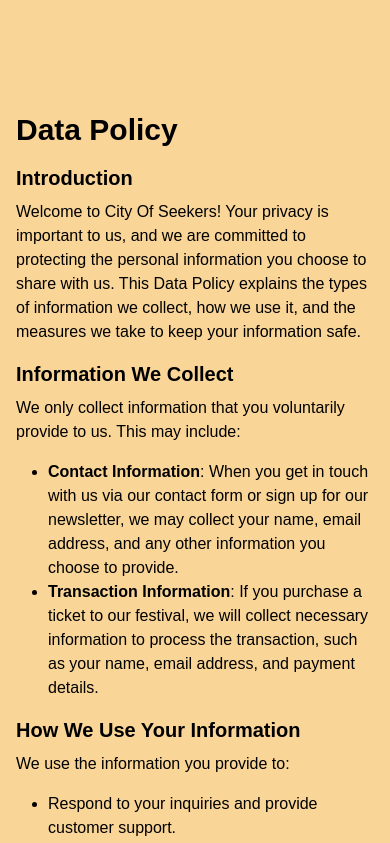
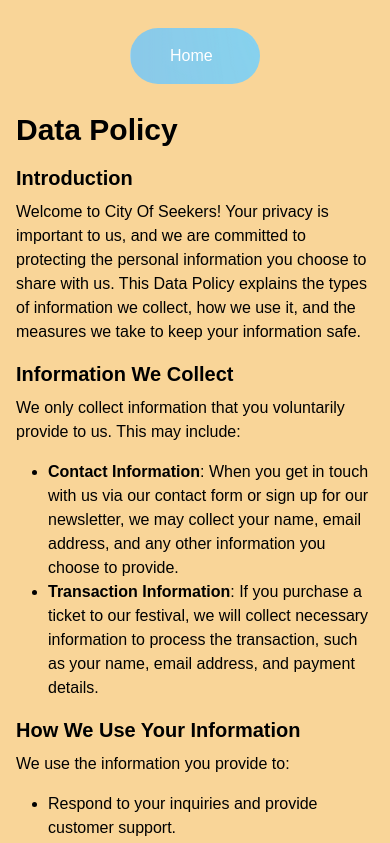
Before and after one commit to dev-cityofseekers/cos_website, a React (Create React App) app in the folder cos_website/: page /privacy-policy in a window 390 px wide. Shown: the top 843 px of the page. Built offline with nearby package versions, Linux system fonts and the light colour scheme.

Commit message:
lil responsive fix

```diff
--- a/cos_website/src/components/sections/Where.tsx
+++ b/cos_website/src/components/sections/Where.tsx
@@ -5,14 +5,14 @@
         <div className="font-omnes text-center text-4xl">
           Where is the Festival?
         </div>
-        <div className="flex flex-row pt-14 space-x-5">
+        <div className="lg:flex lg:flex-row pt-14 space-x-5">
           <iframe
-            className="rounded-xl h-96 w-full"
+            className="rounded-xl h-96 w-full pb-7"
             src="https://www.google.com/maps/embed?pb=!1m18!1m12!1m3!1d2450.5237039205963!2d9.293726498058325!3d52.106599394361226!2m3!1f0!2f0!3f0!3m2!1i1024!2i768!4f13.1!3m3!1m2!1s0x47ba893bd80d335d%3A0xce05d0aaaef6ffe3!2sPferdeweg%202%2C%2031787%20Hameln!5e0!3m2!1sde!2sde!4v1698185596746!5m2!1sde!2sde"
             loading="lazy"
           />
           <div className="w-full">
-            <div className="font-omnes  text-4xl ">Where is the Festival?</div>
+            <div className="font-omnes  text-4xl  ">Where is the Festival?</div>
             <div>
               The campsite is located near the beautiful Hamelin In Saxony
               Germany
--- a/cos_website/src/pages/DataPolicy.tsx
+++ b/cos_website/src/pages/DataPolicy.tsx
@@ -6,7 +6,7 @@
       <div className="w-full flex justify-center">
         <a
           href="/"
-          className="fixed w-4/12 mt-7 bg-gradient-background-image text-cos-off-black p-4 px-10 z-10 hidden sm:flex justify-center rounded-full"
+          className="fixed w-4/12 mt-7 bg-gradient-background-image text-white p-4 px-10 z-10  justify-center rounded-full"
         >
           Home
         </a>
--- a/cos_website/src/pages/Imprint.tsx
+++ b/cos_website/src/pages/Imprint.tsx
@@ -6,7 +6,7 @@
       <div className="w-full flex justify-center">
         <a
           href="/"
-          className="fixed w-4/12 mt-7 bg-gradient-background-image text-cos-off-black p-4 px-10 z-10 hidden sm:flex justify-center rounded-full"
+          className="fixed w-4/12 mt-7 bg-gradient-background-image text-white p-4 px-10 z-10  justify-center rounded-full"
         >
           Home
         </a>
```
